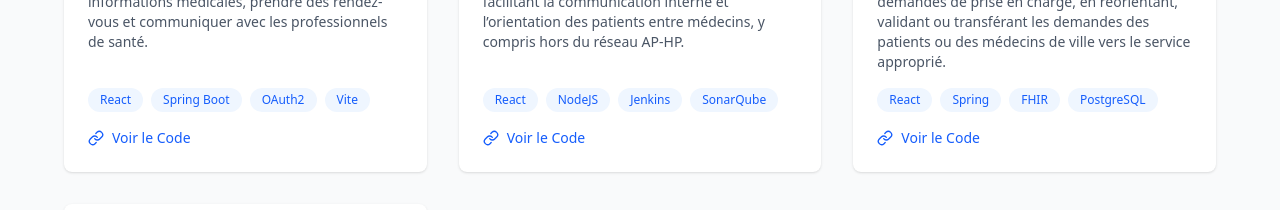
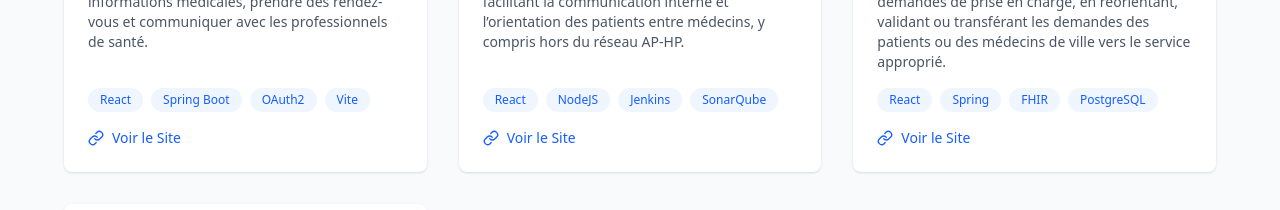
Before and after one commit to EnergieNVidia77/portfolio, a React (Vite) app in the folder portfolio/: page / in a window 1280 px wide. Shown: the part 3820-4030 px from the top of the page. Built offline with nearby package versions, Linux system fonts and the light colour scheme.

Commit message:
fix: Update link text from "Voir le Code" to "Voir le Site" for clarity

```diff
--- a/portfolio/src/components/Projects.tsx
+++ b/portfolio/src/components/Projects.tsx
@@ -93,7 +93,7 @@ export function Projects() {
                       className="inline-flex items-center gap-2 text-blue-600 hover:text-blue-700 transition-colors"
                     >
                       <Link className="w-3 h-3 md:w-4 md:h-4" />
-                      <span className="text-xs md:text-sm">Voir le Code</span>
+                      <span className="text-xs md:text-sm">Voir le Site</span>
                     </a>}
                   </div>
                 </motion.div>
```
